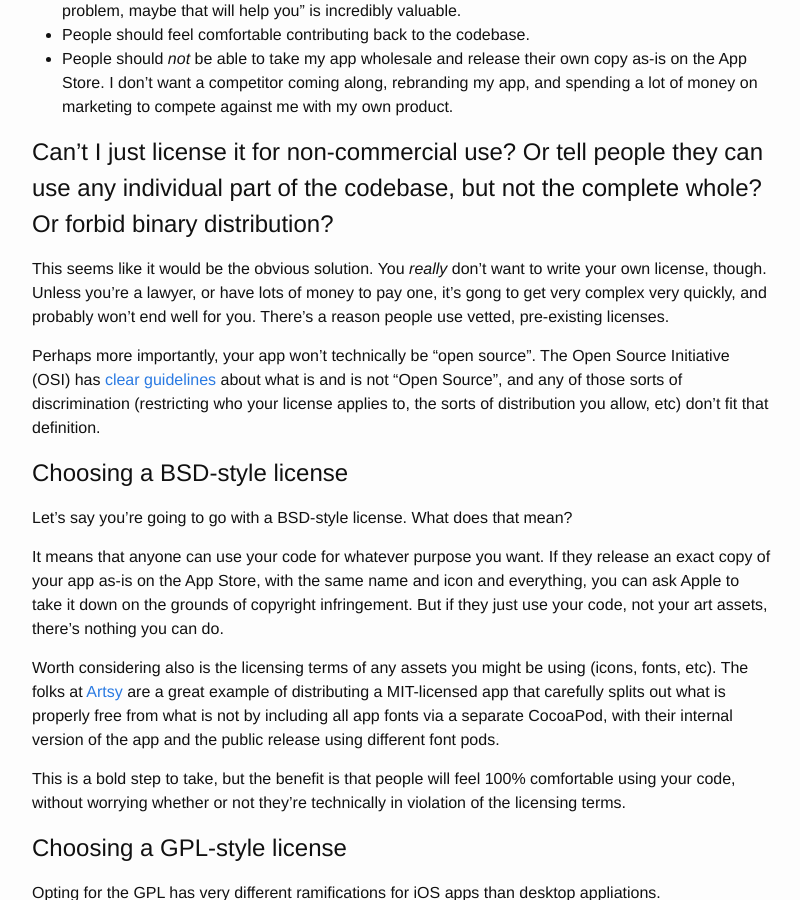
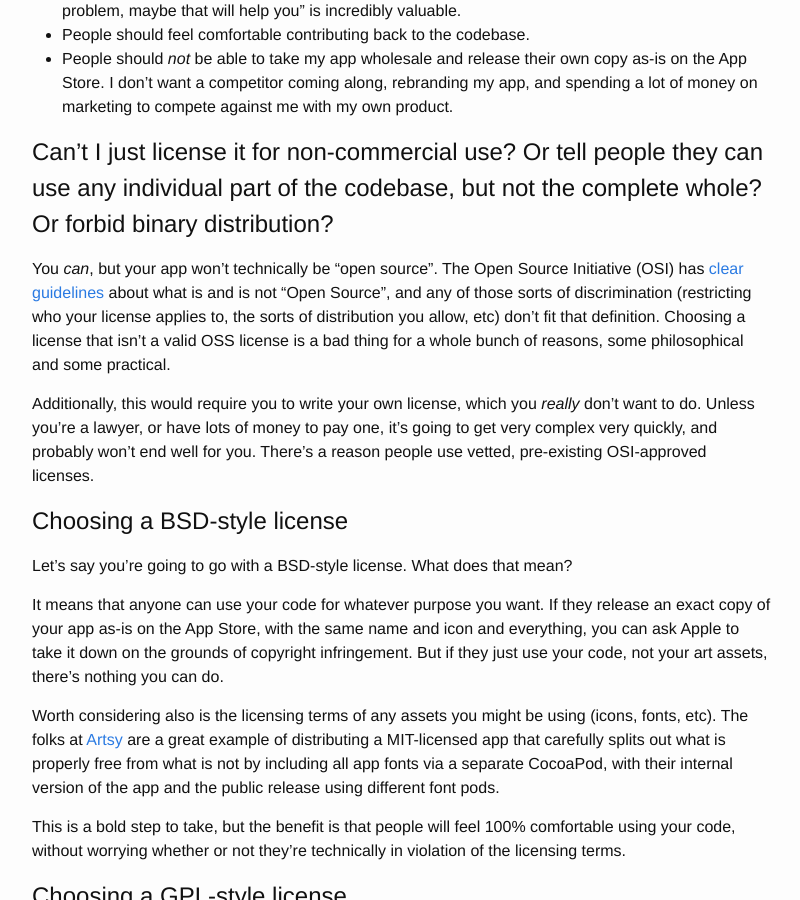
Before and after one commit to lazerwalker/blog, a Jekyll site: the page built from _posts/2015-07-05-open-source-licenses.md, in a window 1280 px wide and 900 px high, scrolled down 1654 px. Shown: the whole window, without its empty margins (238-1038 px from the left). Built offline with Jekyll 4.4.1, drawn with Linux system fonts in a browser that asks for light colours.

Commit message:
Tweak to OSS article

```diff
--- a/_posts/2015-07-05-open-source-licenses.md
+++ b/_posts/2015-07-05-open-source-licenses.md
@@ -52,9 +52,9 @@ As an example, let's walk through what went through my head when I recently open
 
 # Can't I just license it for non-commercial use? Or tell people they can use any individual part of the codebase, but not the complete whole? Or forbid binary distribution?
 
-This seems like it would be the obvious solution. You *really* don't want to write your own license, though. Unless you're a lawyer, or have lots of money to pay one, it's gong to get very complex very quickly, and probably won't end well for you. There's a reason people use vetted, pre-existing licenses.
+You *can*, but your app won't technically be "open source". The Open Source Initiative (OSI) has [clear guidelines](http://opensource.org/osd) about what is and is not "Open Source", and any of those sorts of discrimination (restricting who your license applies to, the sorts of distribution you allow, etc) don't fit that definition. Choosing a license that isn't a valid OSS license is a bad thing for a whole bunch of reasons, some philosophical and some practical.
 
-Perhaps more importantly, your app won't technically be "open source". The Open Source Initiative (OSI) has [clear guidelines](http://opensource.org/osd) about what is and is not "Open Source", and any of those sorts of discrimination (restricting who your license applies to, the sorts of distribution you allow, etc) don't fit that definition.
+Additionally, this would require you to write your own license, which you *really* don't want to do. Unless you're a lawyer, or have lots of money to pay one, it's going to get very complex very quickly, and probably won't end well for you. There's a reason people use vetted, pre-existing OSI-approved licenses.
 
 
 # Choosing a BSD-style license
```
